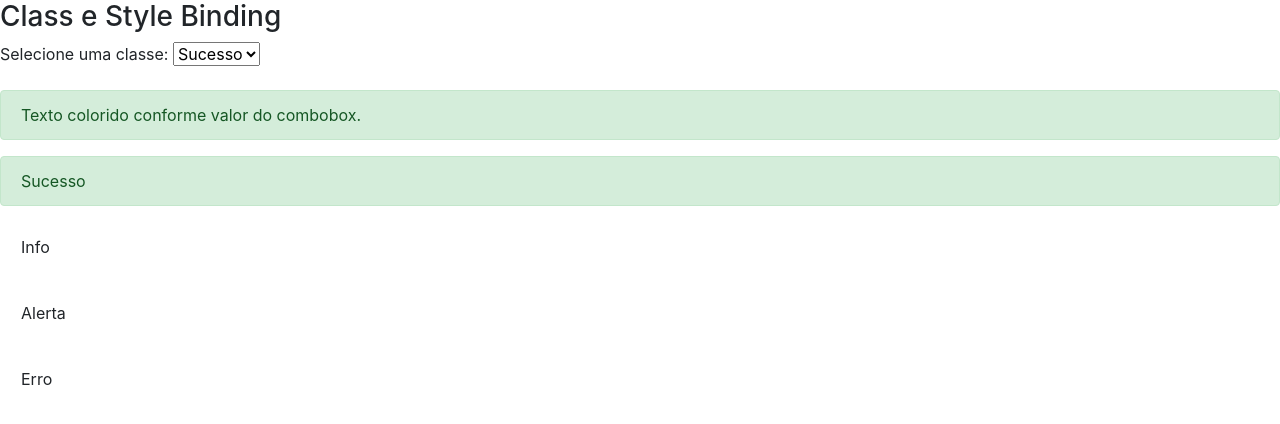
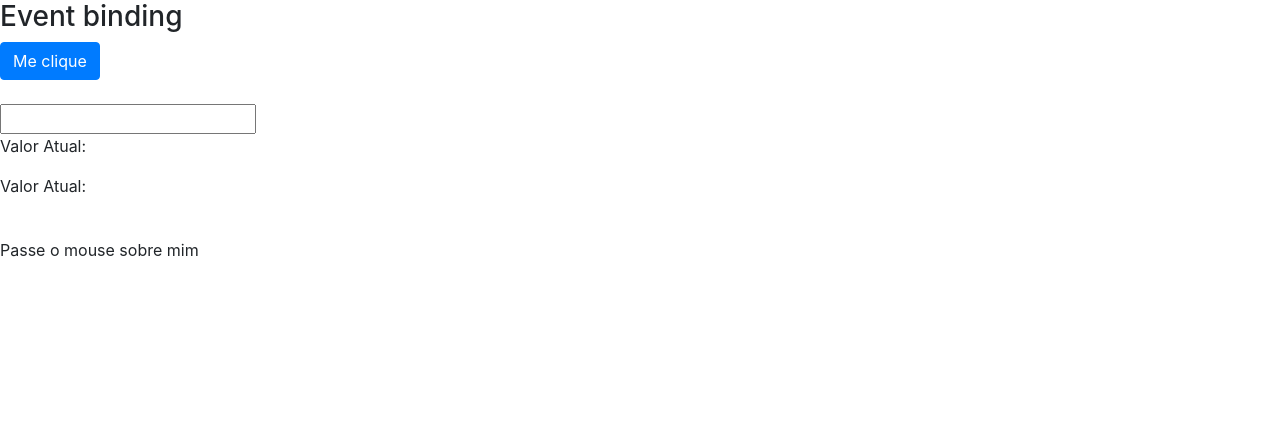
Before and after one commit to felipe-b-oliveira/curso-loiane-angular, an Angular app in the folder data-binding/: page / in a window 1280 px wide. Shown: the top 424 px of the page. Built offline with nearby package versions, Linux system fonts and the light colour scheme.

Commit message:
Finaliza aula de Event Binding

```diff
--- a/data-binding/src/app/data-binding/data-binding.component.css
+++ b/data-binding/src/app/data-binding/data-binding.component.css
@@ -0,0 +1,4 @@
+.highlight {
+    background-color: yellow;
+    font-weight: bold;
+}
--- a/data-binding/src/app/data-binding/data-binding.component.html
+++ b/data-binding/src/app/data-binding/data-binding.component.html
@@ -17,7 +17,7 @@
         <img bind-src="urlImagem">
     </article>-->
 
-    <article>
+    <!--<article>
         <h3>Class e Style Binding</h3>
         <div>
             Selecione uma classe:
@@ -29,12 +29,12 @@
             </select>
             <br><br>
 
-            <!--Property Binding de Interpolação-->
+            //Property Binding de Interpolação
             <div class="alert {{ classe.value }}" role="alert">
                 Texto colorido conforme valor do combobox.
             </div>
 
-            <!--Property Binding de Classe-->
+            //Property Binding de Classe
             <div class="alert" role="alert" [class.alert-success]="classe.value == 'alert-success'">Sucesso</div>
 
             <div class="alert" role="alert" [class.alert-info]="classe.value == 'alert-info'">Info</div>
@@ -43,14 +43,32 @@
 
             <div class="alert" role="alert" [class.alert-danger]="classe.value == 'alert-danger'">Erro</div>
 
-            <!--Property Binding de Estilo de Classe-->
+            //Property Binding de Estilo de Classe
             <div class="alert alert-danger" role="alert" [style.display]="classe.value == 'alert-danger' ? 'block' : 'none'">
                 Esse texto somente aparece em caso de erro.
             </div>
+        </div>
+    </article>-->
+
+    <!--Eventos no Angular-->
+    <article>
+        <h3>Event binding</h3>
+        <div>
+            <button (click)="botaoClicado()" class="btn btn-primary">Me clique</button>
+
+            <br><br>
+
+            <input type="text" (keyup)="onKeyUp($event)" (keyup.enter)="salvarValor(campoInput.value)" (blur)="salvarValor(campoInput.value)" #campoInput/>
+
+            <p>Valor Atual: {{ valorAtual }}</p>
+            <p>Valor Atual: {{ valorSalvo }}</p>
+
+            <br>
+            <span (mouseover)="onMouseOverOut()" (mouseout)="onMouseOverOut()"
+            [class.highlight]="isMouseOver">Passe o mouse sobre mim</span>
+        </div>
+    </article>
 
 
 
-        </div>
-    </article>
-
 </section>
--- a/data-binding/src/app/data-binding/data-binding.component.ts
+++ b/data-binding/src/app/data-binding/data-binding.component.ts
@@ -3,13 +3,26 @@
 @Component({
   selector: 'app-data-binding',
   templateUrl: './data-binding.component.html',
-  styleUrls: ['./data-binding.component.css']
+  //styleUrls: ['./data-binding.component.css']
+  styles: [
+    `
+      .highlight {
+      background-color: yellow;
+      font-weight: bold;
+      }
+    `
+  ]
 })
 export class DataBindingComponent implements OnInit {
 
   url: string = 'http://loiane.com';
   cursoAngular: boolean = true;
   urlImagem: string = 'http://lorempixel.com/400/200/nature/';
+
+  valorAtual: string = '';
+  valorSalvo = '';
+
+  isMouseOver: boolean = false;
 
   getValor() {
     return 1;
@@ -24,4 +37,20 @@
   ngOnInit() {
   }
 
+  botaoClicado() {
+    alert('Botão clicado!');
+  }
+
+  onKeyUp(evento: KeyboardEvent) {
+    this.valorAtual = ((<HTMLInputElement>evento.target).value);
+  }
+
+  salvarValor(valor) {
+    this.valorSalvo = valor;
+  }
+
+  onMouseOverOut() {
+    this.isMouseOver = !this.isMouseOver;
+  }
+
 }
```
